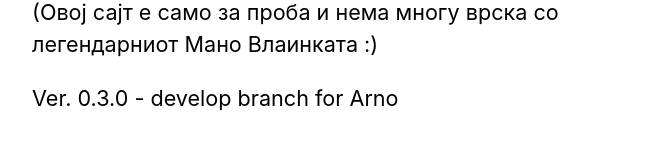
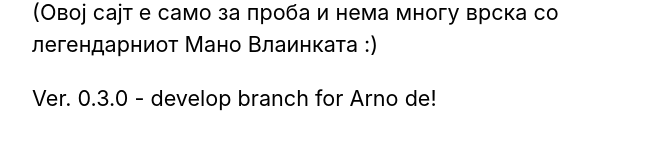
Before and after one commit to ristep/nextjs-blog, a Next.js app: page / in a window 1280 px wide. Shown: the part 368-529 px from the top of the page, without its empty margins (302-954 px from the left). Built offline with nearby package versions, Linux system fonts and the light colour scheme.

Commit message:
Ver 0.3.0a

```diff
--- a/pages/index.js
+++ b/pages/index.js
@@ -29,7 +29,7 @@ export default function Home({ allPostsData }) {
           (Овој сајт е само за проба и нема многу врска со легендарниот Мано Влаинката :)
         </p>
         <p>
-          Ver. 0.3.0 - develop branch for Arno
+          Ver. 0.3.0 - develop branch for Arno de!
         </p>
       </section>
 
```
